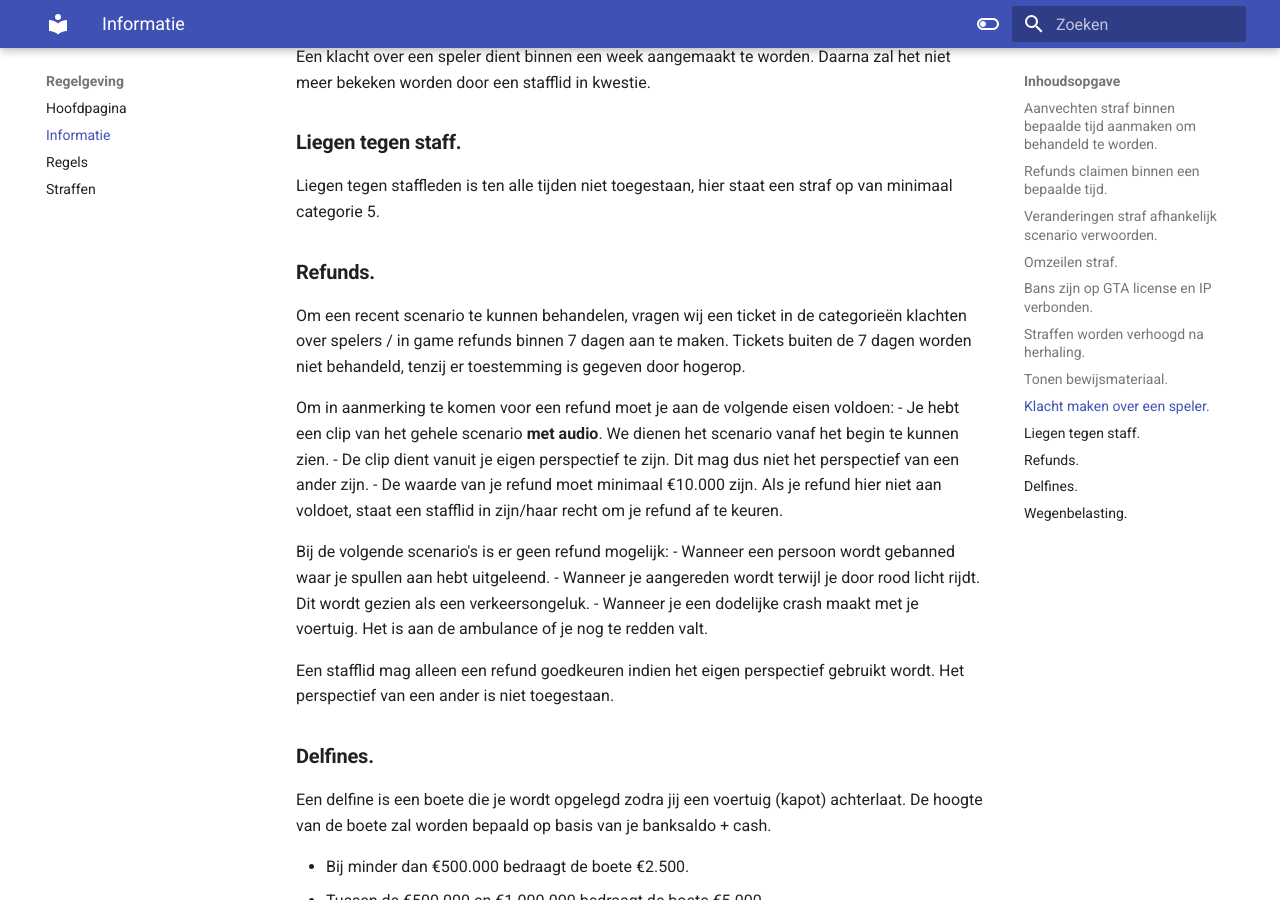
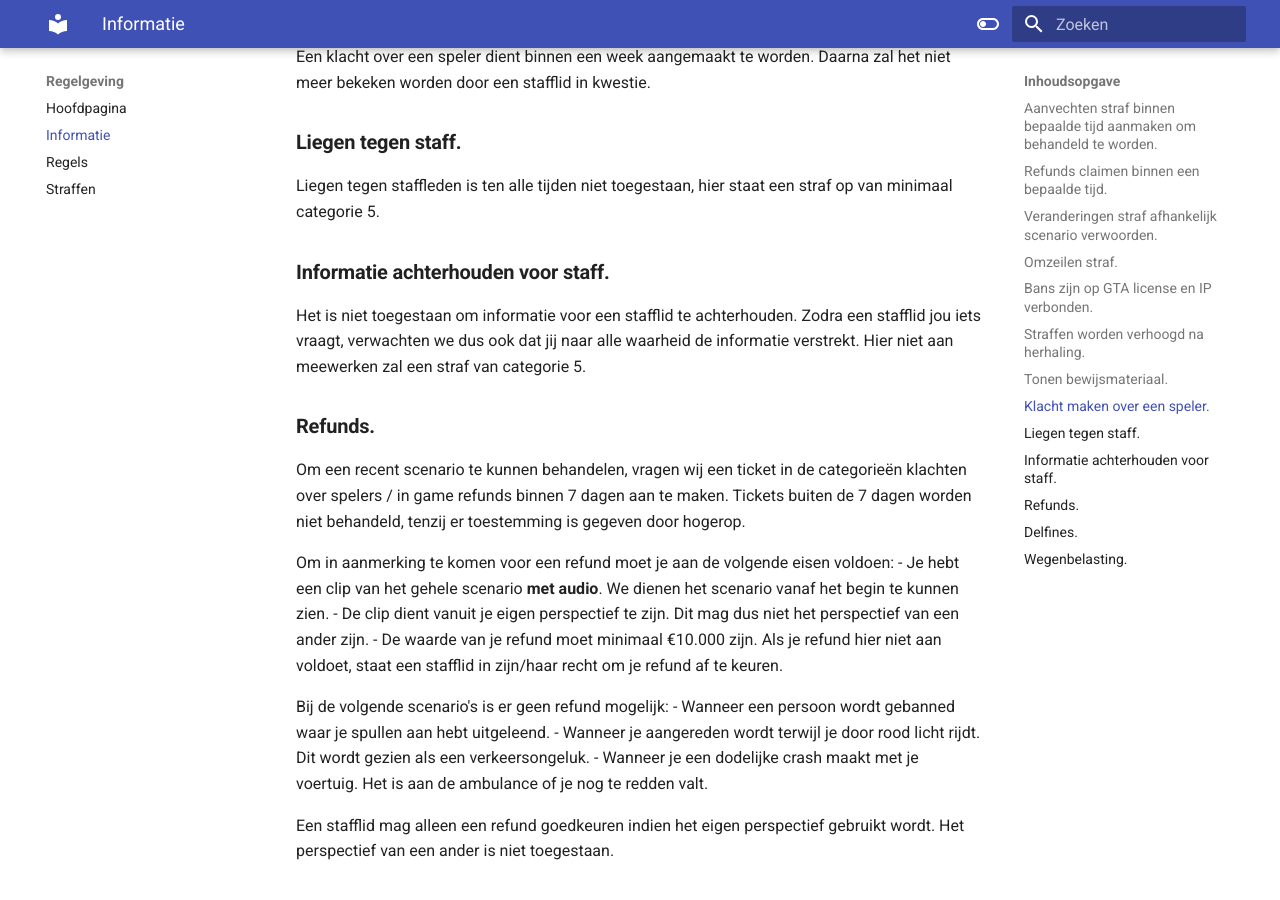
Before and after one commit to ZuiderVeenRP/apv, an MkDocs documentation site: the page built from docs/informatie.md, in a window 1280 px wide and 900 px high, scrolled down 1188 px. Built offline with MkDocs 1.6.1 and Material for MkDocs 9.7.7, drawn with Linux system fonts in a browser that asks for light colours; comment, search, counter and statistics services are not loaded.

Commit message:
Informatie achterhouden voor staff
Het is niet toegestaan om informatie voor een stafflid te achterhouden.  Zodra een stafflid jou iets vraagt, verwachten we dus ook dat jij naar alle waarheid de informatie verstrekt. Hier niet aan meewerken zal een straf opleveren van categorie

```diff
--- a/docs/informatie.md
+++ b/docs/informatie.md
@@ -36,6 +36,9 @@ Een klacht over een speler dient binnen een week aangemaakt te worden. Daarna za
 ### **Liegen tegen staff.**
 Liegen tegen staffleden is ten alle tijden niet toegestaan, hier staat een straf op van minimaal categorie 5.
 
+### **Informatie achterhouden voor staff.**
+Het is niet toegestaan om informatie voor een stafflid te achterhouden.  Zodra een stafflid jou iets vraagt, verwachten we dus ook dat jij naar alle waarheid de informatie verstrekt. Hier niet aan meewerken zal een straf van categorie 5.
+
 ### **Refunds.**
 Om een recent scenario te kunnen behandelen, vragen wij een ticket in de categorieën klachten over spelers / in game refunds binnen 7 dagen aan te maken. Tickets buiten de 7 dagen worden niet behandeld, tenzij er toestemming is gegeven door hogerop.
 
```
